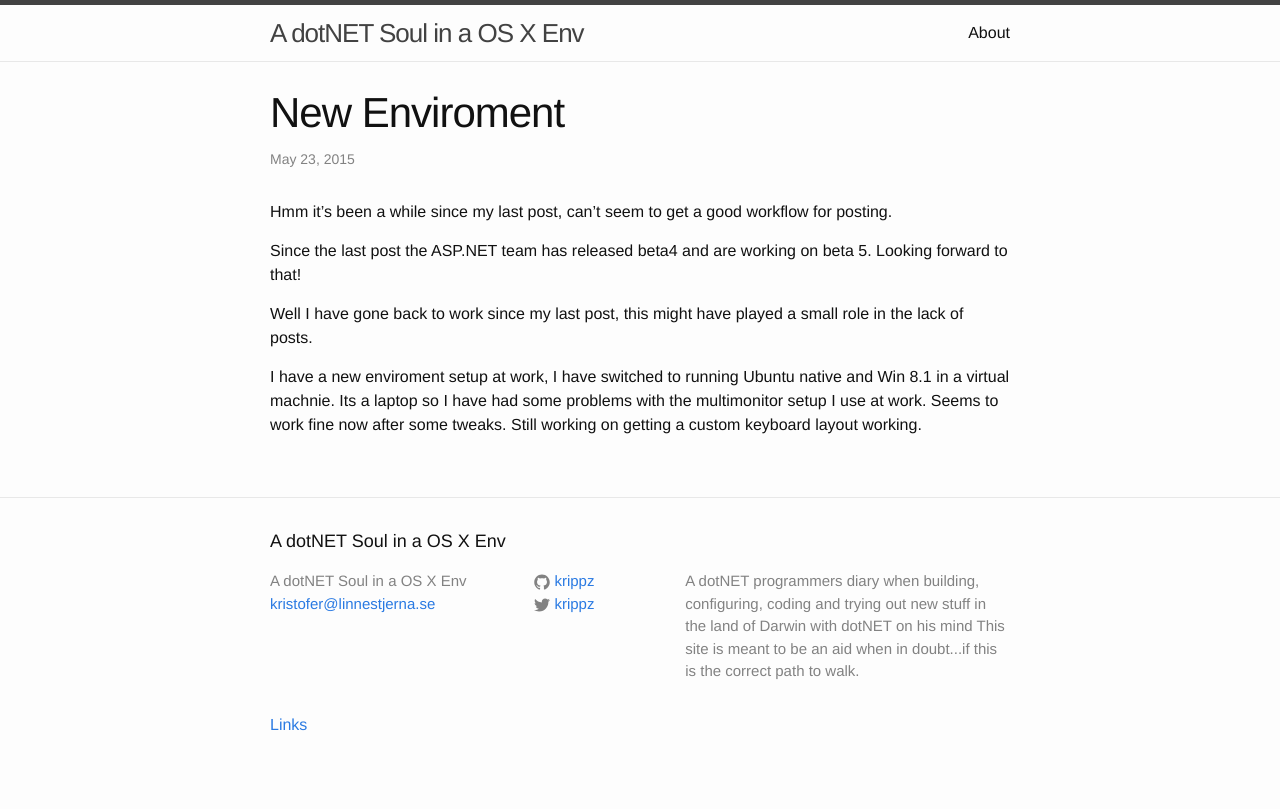
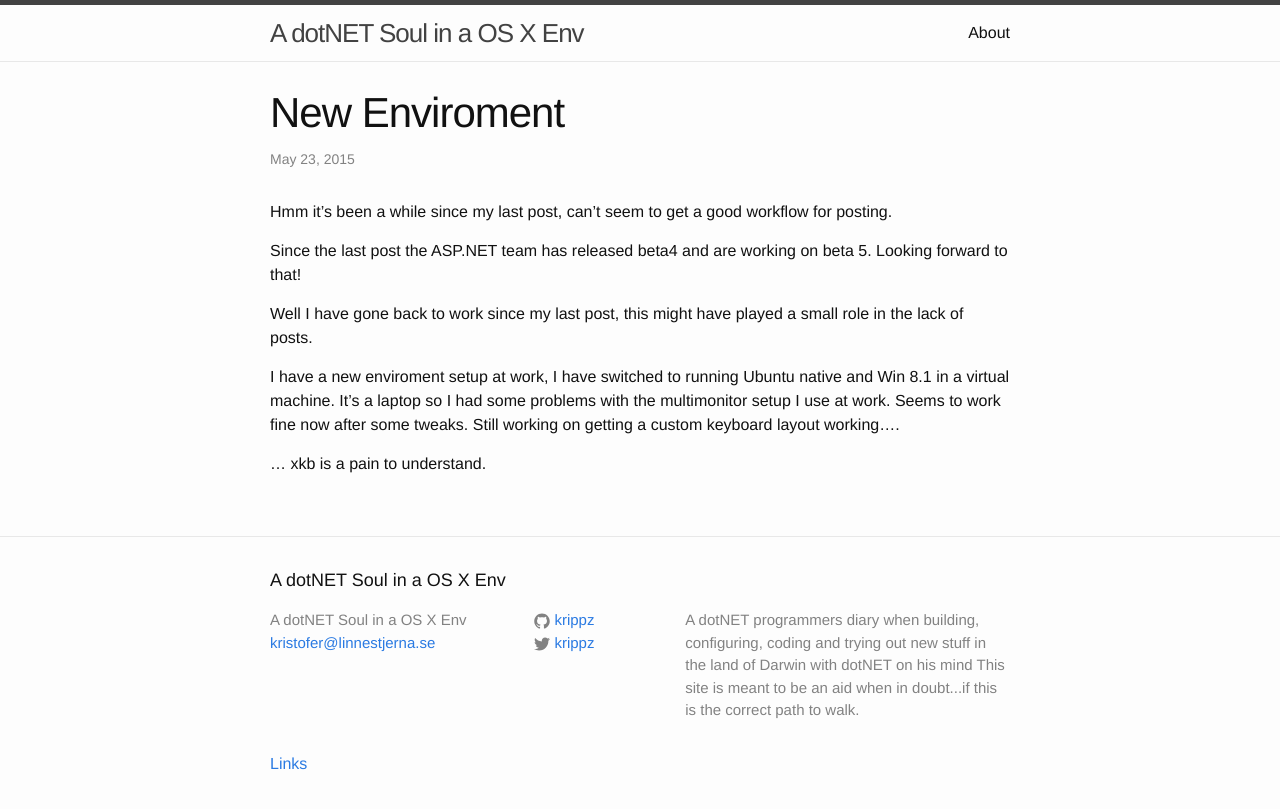
Before and after one commit to krippz/krippz.github.io, a Jekyll site: the page built from _posts/2015-05-23-New-enviroment.markdown, in a window 1280 px wide. Shown: the top 809 px of the page. Built offline with Jekyll 4.4.1, drawn with Linux system fonts in a browser that asks for light colours; comment, search, counter and statistics services are not loaded.

Commit message:
spelling...

```diff
--- a/_posts/2015-05-23-New-enviroment.markdown
+++ b/_posts/2015-05-23-New-enviroment.markdown
@@ -5,10 +5,14 @@ date:   2015-05-23 09:53
 categories: conf
 ---
 
+
 Hmm it's been a while since my last post, can't seem to get a good workflow for posting.
 
 Since the last post the ASP.NET team has released beta4 and are working on beta 5. Looking forward to that!
 
 Well I have gone back to work since my last post, this might have played a small role in the lack of posts.
 
-I have a new enviroment setup at work, I have switched to running Ubuntu native and Win 8.1 in a virtual machnie. Its a laptop so I have had some problems with the multimonitor setup I use at work. Seems to work fine now after some tweaks. Still working on getting a custom keyboard layout working.
+I have a new enviroment setup at work, I have switched to running Ubuntu native and Win 8.1 in a virtual machine. It's a laptop so I had some problems with the multimonitor setup I use at work. Seems to work fine now after some tweaks. Still working on getting a custom keyboard layout working....
+
+...
+xkb is a pain to understand.
```
